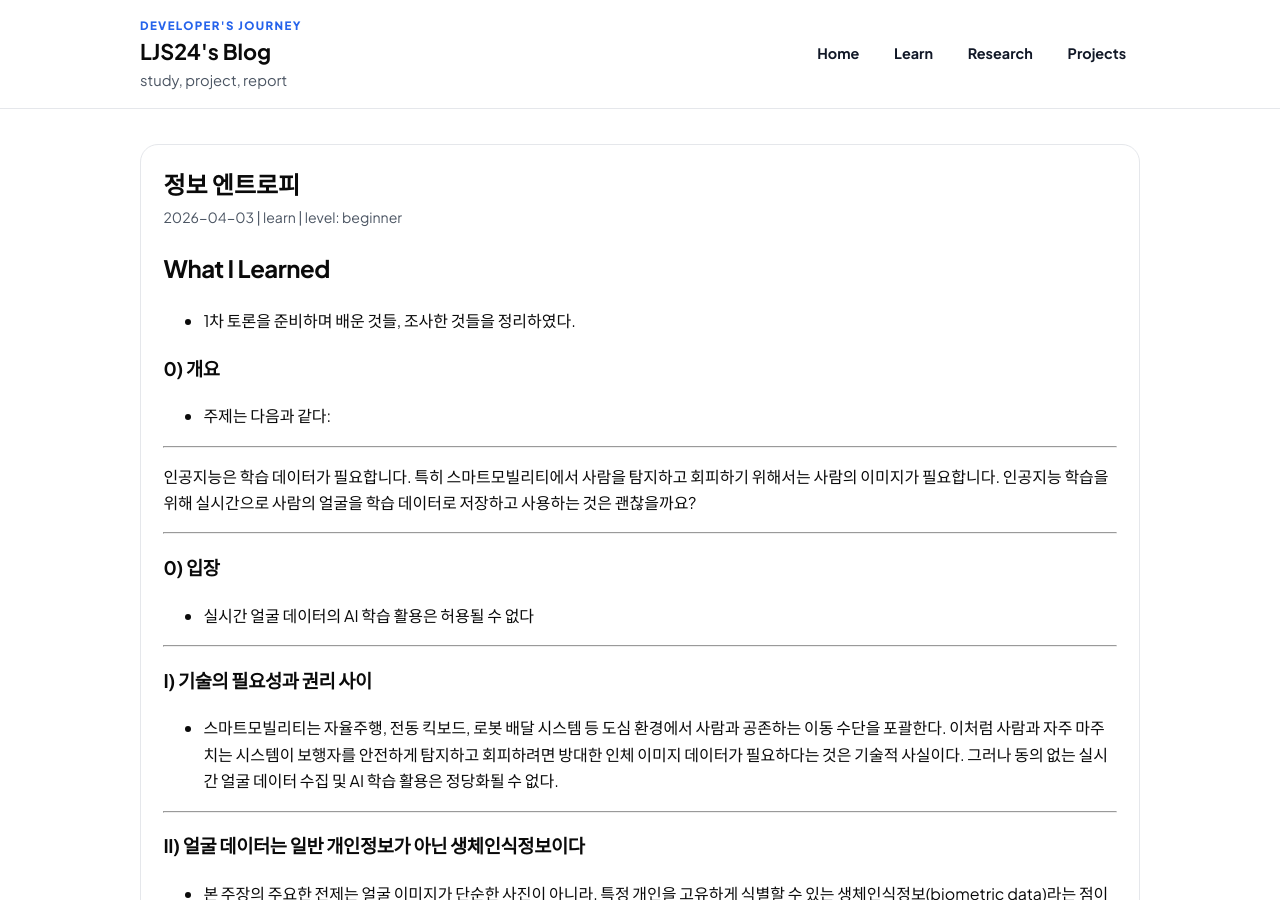
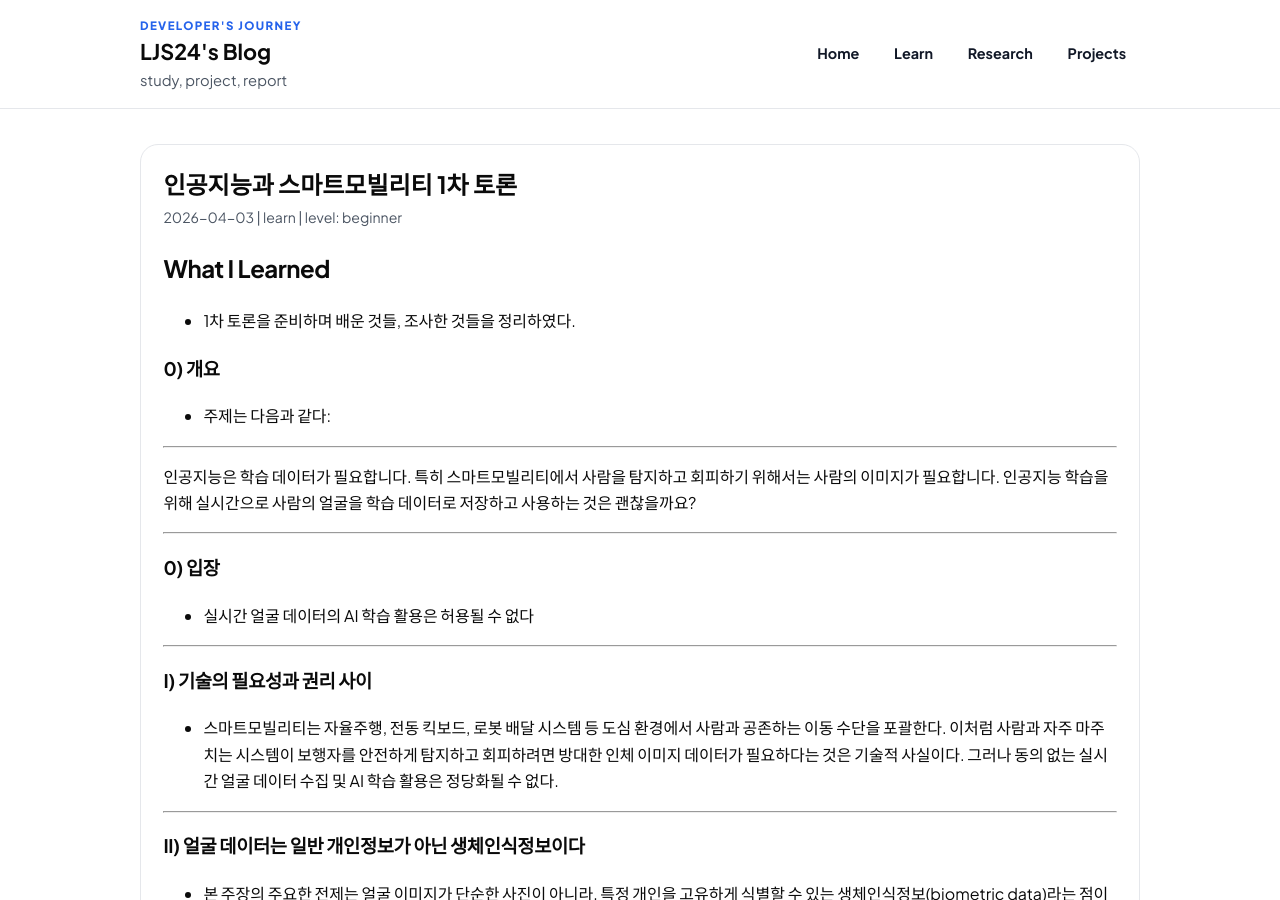
Before and after one commit to LJS24/LJS24.github.io, a Jekyll site: the page built from _posts/learn/2026-04-03-learning-note-인공지능과스마트모빌리티1차토론.md, in a window 1280 px wide and 900 px high. Built offline with Jekyll 4.4.1, drawn with Linux system fonts in a browser that asks for light colours.

Commit message:
content update-learning note

```diff
--- a/_posts/learn/2026-04-03-learning-note-인공지능과스마트모빌리티1차토론.md
+++ b/_posts/learn/2026-04-03-learning-note-인공지능과스마트모빌리티1차토론.md
@@ -1,6 +1,6 @@
 ---
 layout: post
-title: "정보 엔트로피"
+title: "인공지능과 스마트모빌리티 1차 토론"
 date: 2026-04-03
 categories: [learn]
 tags: [searching, note]
```
